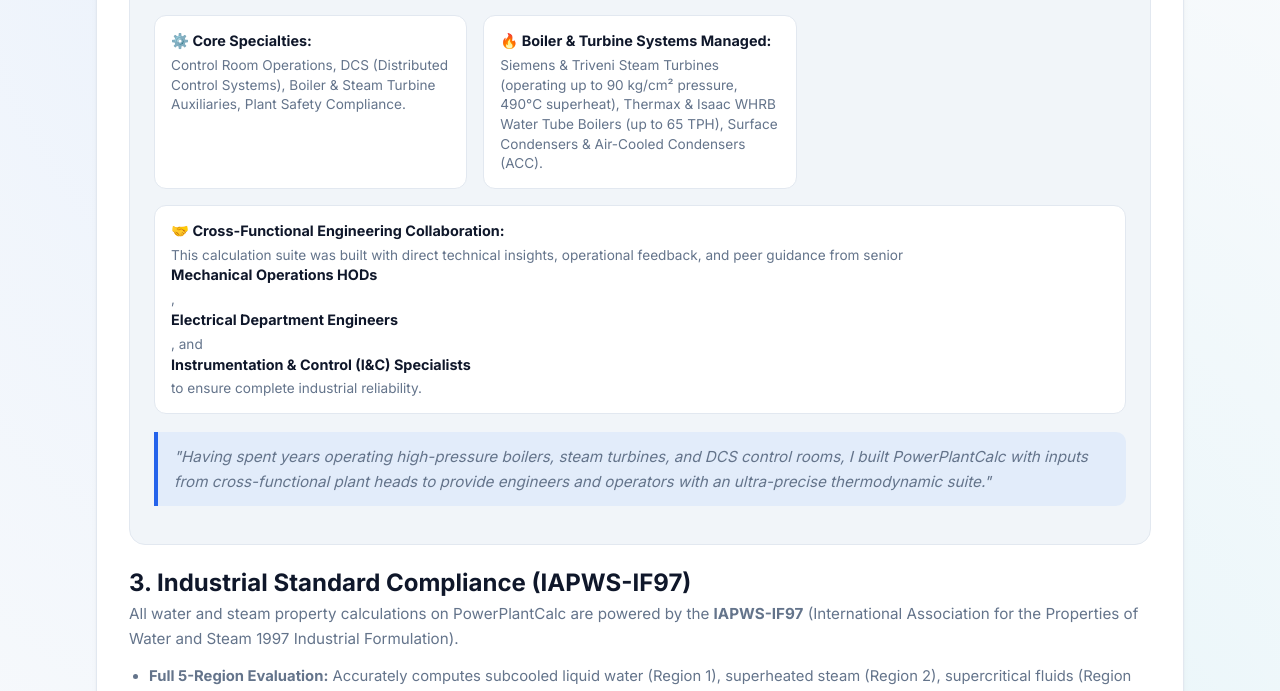
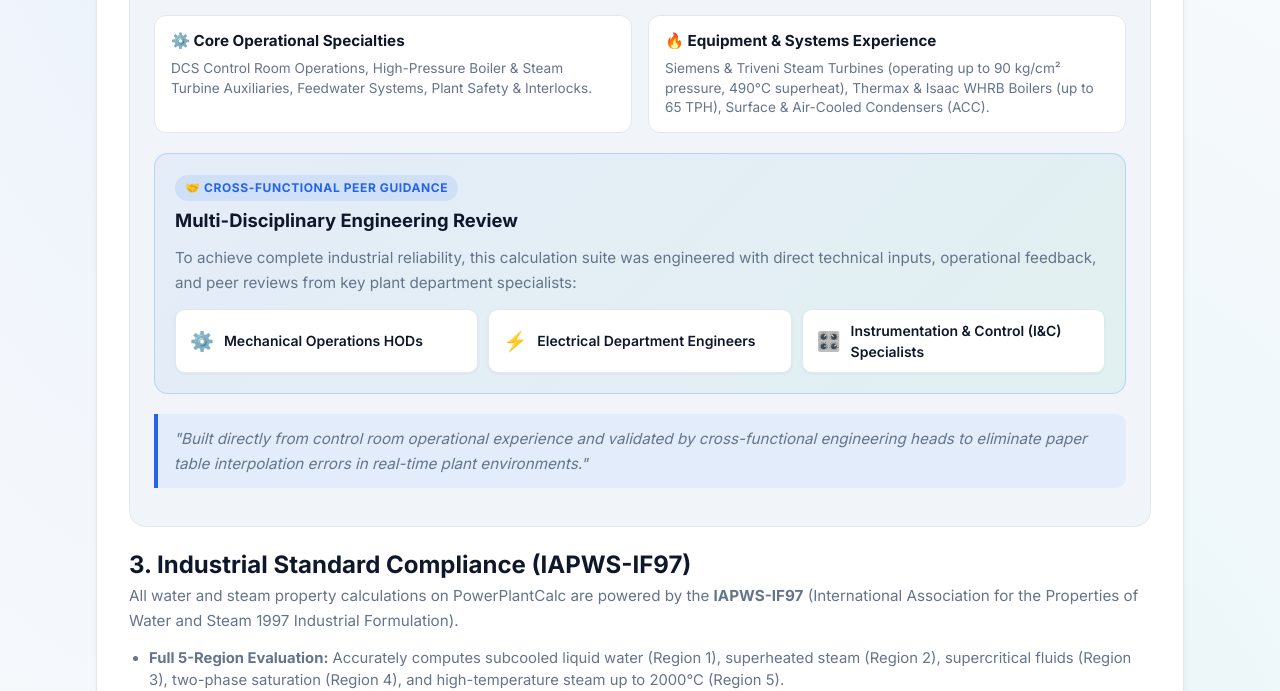
Before and after one commit to barunpandit321/powerplantcalc, a website built with Vite: page about.html in a window 1280 px wide. Shown: the part 730-1421 px from the top of the page. Built offline with nearby package versions, Linux system fonts and the light colour scheme.

Commit message:
Redesign cross-functional collaboration section in About page into structured cards and tags

```diff
--- a/about.html
+++ b/about.html
@@ -121,21 +121,42 @@
 
                         <div class="author-details-grid">
                             <div class="author-detail-item">
-                                <strong>⚙️ Core Specialties:</strong>
-                                <p>Control Room Operations, DCS (Distributed Control Systems), Boiler & Steam Turbine Auxiliaries, Plant Safety Compliance.</p>
+                                <div class="card-item-title">⚙️ Core Operational Specialties</div>
+                                <p>DCS Control Room Operations, High-Pressure Boiler & Steam Turbine Auxiliaries, Feedwater Systems, Plant Safety & Interlocks.</p>
                             </div>
                             <div class="author-detail-item">
-                                <strong>🔥 Boiler & Turbine Systems Managed:</strong>
-                                <p>Siemens & Triveni Steam Turbines (operating up to 90 kg/cm² pressure, 490°C superheat), Thermax & Isaac WHRB Water Tube Boilers (up to 65 TPH), Surface Condensers & Air-Cooled Condensers (ACC).</p>
+                                <div class="card-item-title">🔥 Equipment & Systems Experience</div>
+                                <p>Siemens & Triveni Steam Turbines (operating up to 90 kg/cm² pressure, 490°C superheat), Thermax & Isaac WHRB Boilers (up to 65 TPH), Surface & Air-Cooled Condensers (ACC).</p>
                             </div>
-                            <div class="author-detail-item full-width-item">
-                                <strong>🤝 Cross-Functional Engineering Collaboration:</strong>
-                                <p>This calculation suite was built with direct technical insights, operational feedback, and peer guidance from senior <strong>Mechanical Operations HODs</strong>, <strong>Electrical Department Engineers</strong>, and <strong>Instrumentation & Control (I&C) Specialists</strong> to ensure complete industrial reliability.</p>
+                        </div>
+
+                        <!-- Cross-Functional Collaboration Banner -->
+                        <div class="collaboration-banner">
+                            <div class="collab-header">
+                                <span class="collab-badge">🤝 Cross-Functional Peer Guidance</span>
+                                <h4>Multi-Disciplinary Engineering Review</h4>
+                            </div>
+                            <p class="collab-desc">
+                                To achieve complete industrial reliability, this calculation suite was engineered with direct technical inputs, operational feedback, and peer reviews from key plant department specialists:
+                            </p>
+                            <div class="collab-tags-grid">
+                                <div class="collab-tag">
+                                    <span class="tag-icon">⚙️</span>
+                                    <span>Mechanical Operations HODs</span>
+                                </div>
+                                <div class="collab-tag">
+                                    <span class="tag-icon">⚡</span>
+                                    <span>Electrical Department Engineers</span>
+                                </div>
+                                <div class="collab-tag">
+                                    <span class="tag-icon">🎛️</span>
+                                    <span>Instrumentation & Control (I&C) Specialists</span>
+                                </div>
                             </div>
                         </div>
 
                         <p class="author-quote">
-                            <em>"Having spent years operating high-pressure boilers, steam turbines, and DCS control rooms, I built PowerPlantCalc with inputs from cross-functional plant heads to provide engineers and operators with an ultra-precise thermodynamic suite."</em>
+                            <em>"Built directly from control room operational experience and validated by cross-functional engineering heads to eliminate paper table interpolation errors in real-time plant environments."</em>
                         </p>
                     </div>
 
--- a/style.css
+++ b/style.css
@@ -1238,6 +1238,77 @@ header p {
     color: var(--text-muted);
 }
 
+.card-item-title {
+    font-weight: 700;
+    color: var(--text-main);
+    font-size: 0.95rem;
+    margin-bottom: 6px;
+}
+
+/* Cross-Functional Peer Collaboration Banner */
+.collaboration-banner {
+    background: linear-gradient(135deg, rgba(59, 130, 246, 0.07), rgba(16, 185, 129, 0.07));
+    border: 1px solid rgba(59, 130, 246, 0.25);
+    border-radius: 14px;
+    padding: 20px;
+    margin: 20px 0;
+}
+
+.collab-header {
+    margin-bottom: 10px;
+}
+
+.collab-badge {
+    display: inline-block;
+    font-size: 0.75rem;
+    font-weight: 700;
+    text-transform: uppercase;
+    letter-spacing: 0.05em;
+    color: var(--primary);
+    background: rgba(59, 130, 246, 0.12);
+    padding: 4px 10px;
+    border-radius: 20px;
+    margin-bottom: 6px;
+}
+
+.collab-header h4 {
+    font-size: 1.15rem;
+    font-weight: 700;
+    color: var(--text-main);
+    margin: 0;
+}
+
+.collab-desc {
+    font-size: 0.9rem;
+    color: var(--text-muted);
+    line-height: 1.5;
+    margin-bottom: 16px;
+}
+
+.collab-tags-grid {
+    display: grid;
+    grid-template-columns: repeat(auto-fit, minmax(220px, 1fr));
+    gap: 10px;
+}
+
+.collab-tag {
+    display: flex;
+    align-items: center;
+    gap: 10px;
+    background: var(--bg-card);
+    border: 1px solid var(--border-color);
+    padding: 10px 14px;
+    border-radius: 10px;
+    font-size: 0.875rem;
+    font-weight: 600;
+    color: var(--text-main);
+    box-shadow: 0 1px 3px rgba(0,0,0,0.05);
+}
+
+.tag-icon {
+    font-size: 1.2rem;
+}
+
 .full-width-item {
     grid-column: 1 / -1;
 }
```
